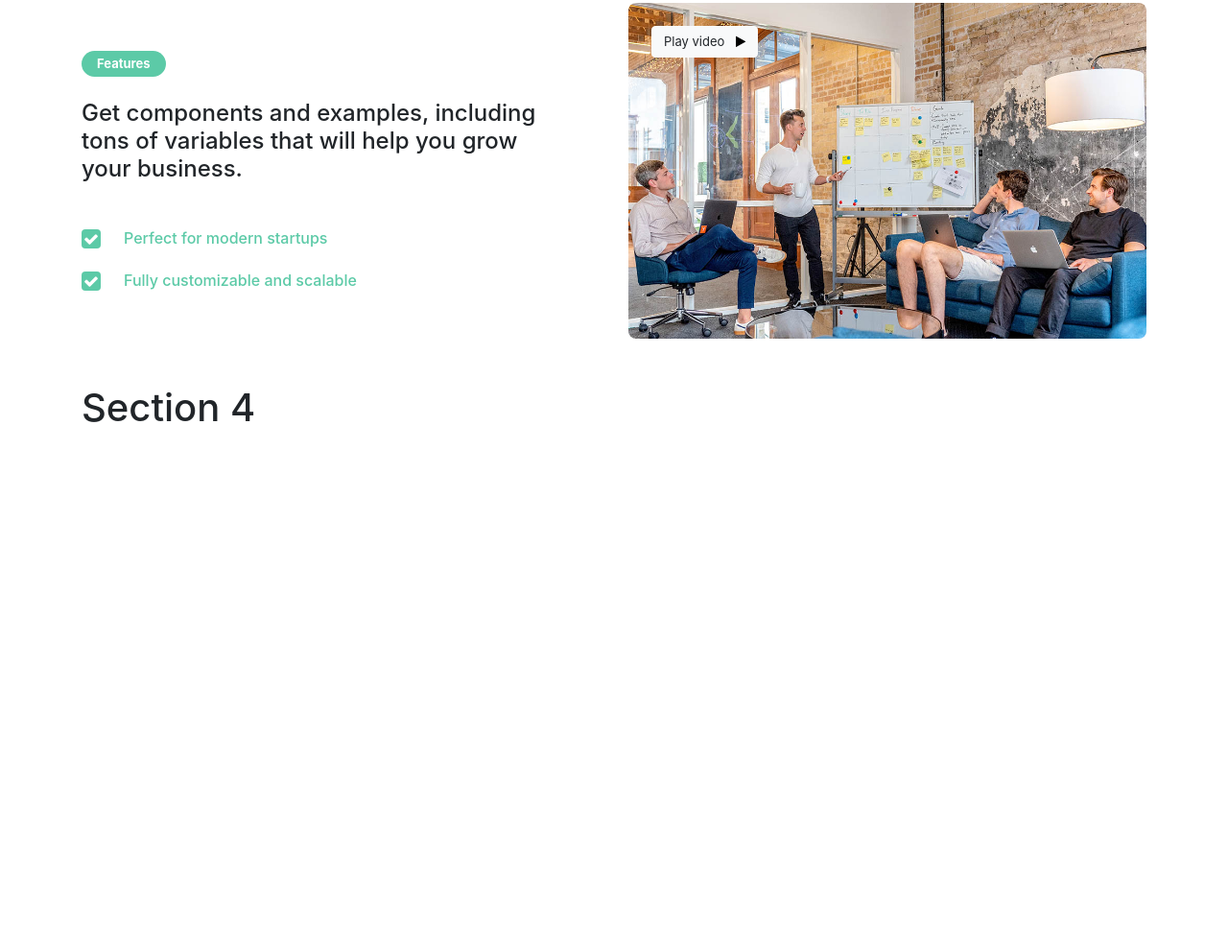
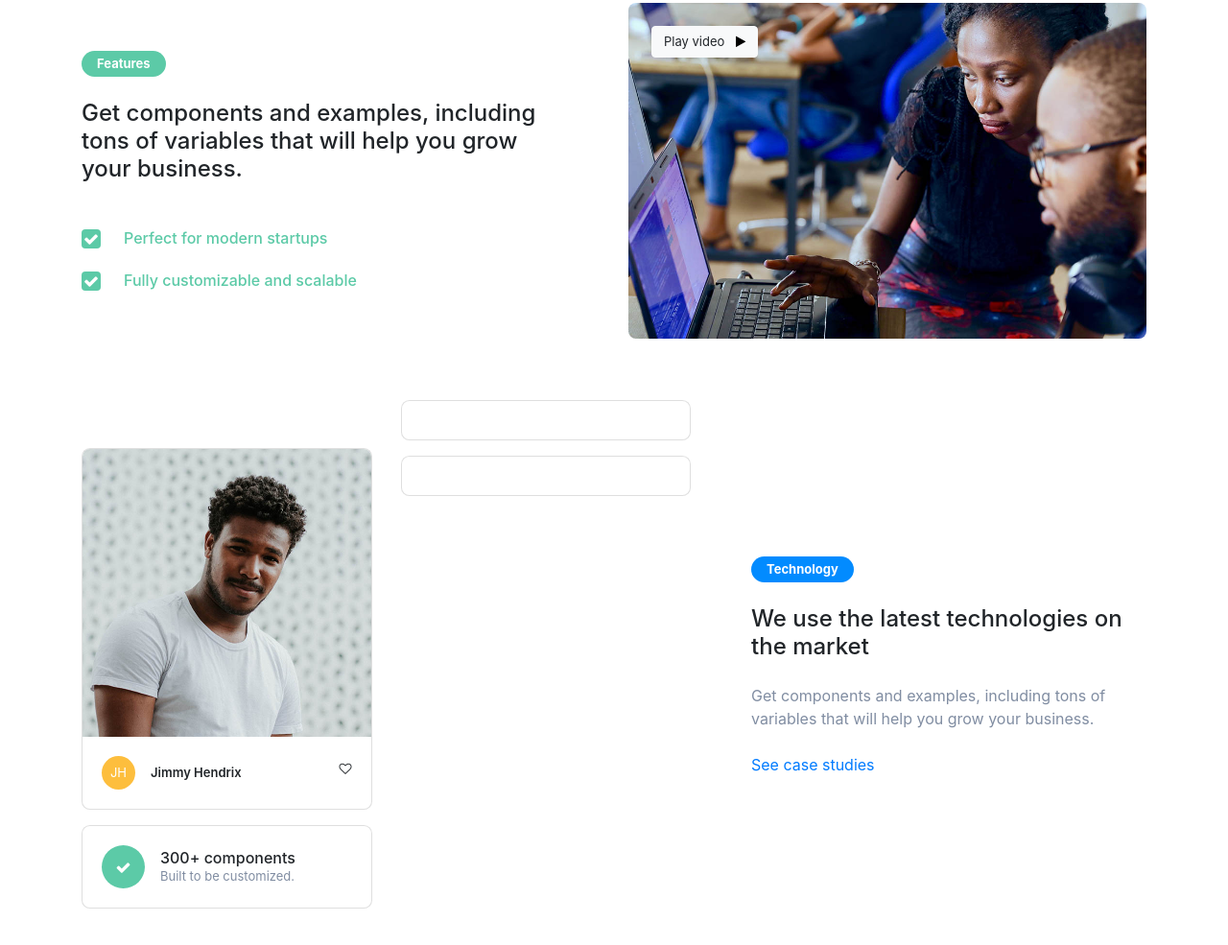
Before and after one commit to ZavalaGT/odoo_test, a plain HTML site: page index.html in a window 1280 px wide. Shown: the part 1117-2102 px from the top of the page at 96% size. Before the commit the page ends 1574 px from the top, so only its background shows below. Drawn offline with nearby package versions, Linux system fonts and the light colour scheme; files whose address does not match are found by name.

Commit message:
feat(section4): add tech section

```diff
--- a/index.html
+++ b/index.html
@@ -314,7 +314,7 @@
       <section class="my-5" id="tools">
         <div class="container-lg">
           <div class="row">
-            <div class="col-12 col-md-7 pr-5 order-2 order-md-1" style="display: grid">
+            <div class="col-12 col-md-7  pr-md-5 order-2 order-md-1" style="display: grid">
               <div style="grid-area: 1/1; z-index: 1">
                 <div class="w-100" style="height: 80px"></div>
                 <div class="row">
@@ -480,7 +480,7 @@
               </div>
             </div>
             <div
-              class="col-12 col-md-5 d-flex justify-content-center align-items-center order-1 order-md-2"
+              class="col-12 col-md-5  pl-md-5 d-flex justify-content-center align-items-center order-1 order-md-2"
             >
               <div class="w-100 my-4">
                 <div class="d-flex my-2">
@@ -500,7 +500,7 @@
                     </p>
                   </div>
                 </div>
-                <h2 class="my-4">We build for designers and developers</h2>
+                <h4 class="my-4">We build for designers and developers</h4>
                 <p class="my-4" style="margin: 0; color: #808da2">
                   Get components and examples, including tons of variables that
                   will help you grow your business.
@@ -510,7 +510,7 @@
           </div>
         </div>
       </section>
-      <section class="my-5" id="tools">
+      <section class="my-5" id="features">
         <div class="container-lg">
           <div class="row justify-content-between">
             <div class="col-12 col-md-6 pr-5 d-flex justify-content-center align-items-center">
@@ -532,7 +532,7 @@
                     </p>
                   </div>
                 </div>
-                <h4 class="mb-5">Get components and examples, including tons of variables that will help you grow your business.</h4>
+                <p class="h4 mb-5">Get components and examples, including tons of variables that will help you grow your business.</p>
                 <div class="mb-4 d-flex">
                   <div class="p-1 d-flex justify-content-center align-items-center" style="background-color: #5CCAA7; border-radius: 0.25rem; width: 20px; height: 20px;">
                     <i class="fa fa-check" style="color: white;"></i>
@@ -578,7 +578,7 @@
                   style="border-radius: 1rem"
                 >
                   <img
-                    src="./assets/images/img_01.jpg"
+                    src="./assets/images/img_02.jpg"
                     width="100%"
                     height="auto"
                     class="d-inline-block align-top"
@@ -590,9 +590,100 @@
             </div>
         </div>
       </section>
-      <section>
+      <section class="my-5" id="tools">
         <div class="container-lg">
-          <h1>Section 4</h1>
+          <div class="row justify-content-between">
+            <div class="col-12 col-md-7 order-2 order-md-1">
+              <div class="row">
+                <div class="col-12 col-md-6">
+                  <div class="w-100" style="height: 50px;"></div>
+                  <div class="card my-3" style="border-radius: 0.55rem;">
+                    <div class="w-100" style="aspect-ratio: 1/1;">
+                      <img
+                      src="./assets/persons/person_03.jpg"
+                      width="100%"
+                      height="100%"
+                      alt="odoo-tools-image"
+                      style="object-fit: contain; border-radius: 0.5rem 0.5rem 0 0"
+                    /></div>
+                    <div class="card-body d-flex ">
+                      <div class="d-flex justify-content-center align-items-center" style="background-color: #FDBE3D; border-radius: 50%; width: 35px; height: 35px;">
+                          <p class="my-0" style="color: white; font-size: small;">JH</p>
+                      </div>
+                      <div class="flex-grow-1 d-flex justify-content-start align-items-center ml-3">
+                        <p class="my-0" style="font-size: small; font-weight: 600;">Jimmy Hendrix</p>
+                      </div>
+                      <div>
+                        <i class="fa fa-heart-o" style="font-size: small;" aria-hidden="true"></i>
+                      </div>
+                    </div>
+                  </div>
+                  <div class="card my-3" style="border-radius: 0.55rem;">
+                    <div class="card-body d-flex">
+                      <div class="d-flex justify-content-center align-items-center" style="background-color: #5CCAA7; border-radius: 50%; width: 45px; height: 45px;">
+                        <i class="fa fa-check" style="color: white;"></i>
+                      </div>
+                      <div class="flex-grow-1 d-flex justify-content-start align-items-center ml-3">
+                        <div class="w-100">
+                          <h6 class="my-0">300+ components</h6>
+                          <p class="my-0" style="font-size: small;color:#808da2;">Built to be customized.</p>
+                        </div>
+                      </div>
+                    </div>
+                  </div>
+                </div>
+                <div class="col-12 col-md-6">
+                  <div class="card my-3" style="border-radius: 0.55rem;">
+                    <div class="card-body">
+
+                    </div>
+                  </div>
+                  <div class="card my-3" style="border-radius: 0.55rem;">
+                    <div class="card-body">
+
+                    </div>
+                  </div>
+                </div>
+              </div>
+
+            </div>
+            <div class="col-12 col-md-5  pl-md-5 order-1 order-md-2 d-flex justify-content-center align-items-center">
+              <div class="w-100 my-4">
+                <div class="d-flex my-4">
+                  <div
+                    class="rounded-pill py-1 px-3"
+                    style="background-color: #028BFF"
+                  >
+                    <p
+                      style="
+                        margin: 0;
+                        color: #fff;
+                        font-weight: bold;
+                        font-size: small;
+                      "
+                    >
+                    Technology
+                    </p>
+                  </div>
+                </div>
+                <h4 class="mb-4">We use the latest technologies on the market</h4>
+                <p class="my-4" style="margin: 0; color: #808da2">
+                  Get components and examples, including tons of variables that
+                  will help you grow your business.
+                </p>
+                <a
+                  class="link link-default"
+                  href="#"
+                  style="
+                    text-decoration-thickness: 2px;
+                    text-underline-offset: 0.25rem;
+                  "
+                >
+                  See case studies
+                </a>
+              </div>
+            </div>
+
         </div>
       </section>
     </main>
```
Also changed, not shown: assets/persons/person_01.jpg (added), assets/persons/person_02.jpg (added), assets/persons/person_03.jpg (added).
